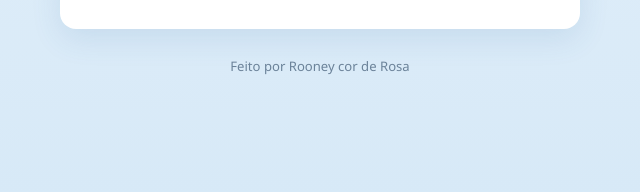
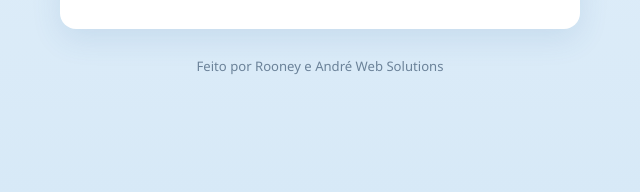
Before and after one commit to aeooliveira1/registro-presenca, a plain HTML site: page index.html in a window 1280 px wide. Shown: the part 605-797 px from the top of the page, 320-960 px from the left. Drawn offline with Linux system fonts and the light colour scheme.

Commit message:
Update index.html

```diff
--- a/index.html
+++ b/index.html
@@ -315,7 +315,7 @@
   </div>
 
   <footer>
-    Feito por Rooney cor de Rosa
+    Feito por Rooney e André Web Solutions
   </footer>
 </div>
 
@@ -357,7 +357,7 @@
 const SCRIPT_URL = "https://script.google.com/macros/s/AKfycbwGotP4-4qsjt-zpjT71nU1Z6d_n6S3aIzBC0Xhy8Xyw8nYufxZIwPJk8Utia_xwp6-/exec";
 
 // Credenciais do administrador
-// Usuário padrão: admin | Senha padrão: admin321
+// Usuário padrão: admin | Senha padrão: ronei123
 // (troque depois — instruções serão fornecidas)
 const ADMIN_USER = "admin";
 const ADMIN_PASS_HASH = "240be518fabd2724ddb6f04eeb1da5967448d7e831c08c8fa822809f74c720a9";
```
